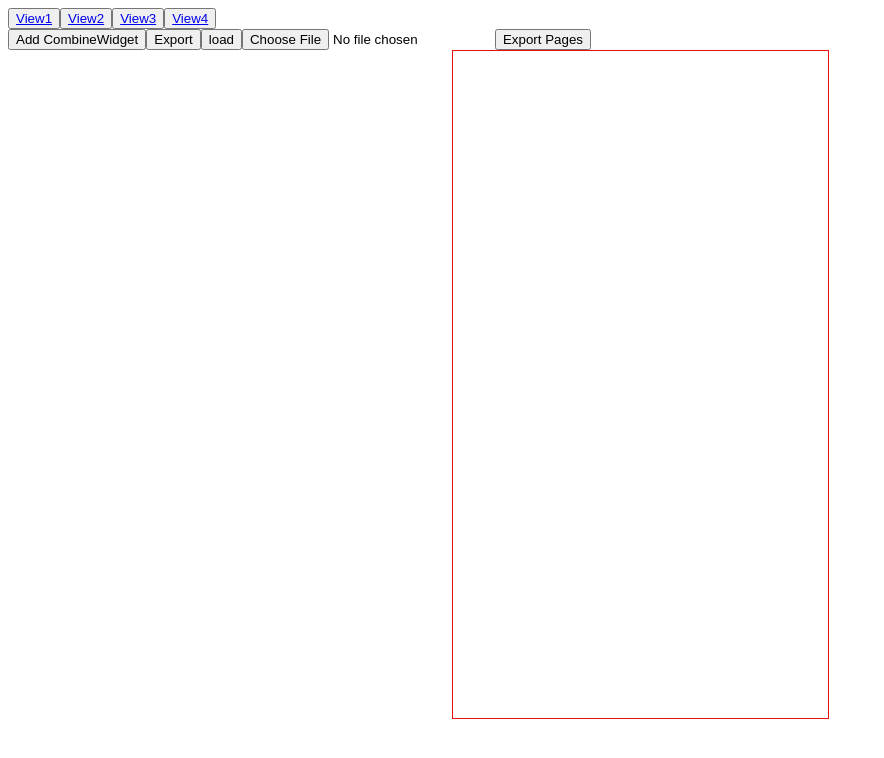
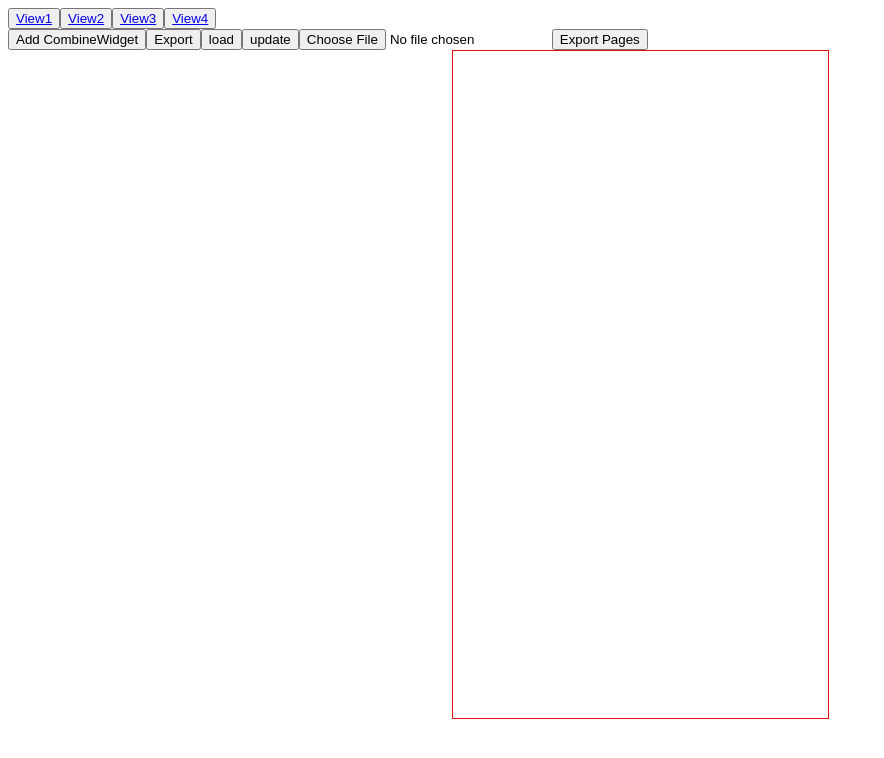
Before and after one commit to water1207/H5-Demo, a Vue app: page /MyView4 in a window 1280 px wide. Shown: the top 758 px of the page, without its empty margins (0-884 px from the left). Built offline with nearby package versions, Linux system fonts and the light colour scheme.

Commit message:
update template data

```diff
--- a/src/views/MyView4.vue
+++ b/src/views/MyView4.vue
@@ -3,7 +3,8 @@
       <div class="components-panel">
         <button @click="addWidget('CombineWidget')">Add CombineWidget</button>
         <button @click="saveTemplate()">Export</button>
-        <button @click="loadTemplate(2)">load</button>
+        <button @click="loadTemplate(1)">load</button>
+        <button @click="updateTemplate(1)">update</button>
         <input type="file" @change="handleFileUpload">
         <button @click="exportHtmlPages">Export Pages</button>
       </div>
@@ -106,6 +107,21 @@
             console.error("加载模板数据失败", error);
           });
         },
+
+        updateTemplate(templateId) {
+          const templateData = {
+            id: templateId,
+            name: "test1",
+            data: JSON.stringify({widgets: this.widgets, dynamics: this.dynamics, dynamicsNotes: this.dynamicsNotes}),
+          };
+          axios.post('http://127.0.0.1:8088/api/templates/update', templateData).then(response => {
+            console.log('模板保存成功', response);
+          }).catch(error => {
+            console.error('模板保存失败', error);
+          });
+
+        },
+
         applyTemplate(templateData) {
           this.widgets = templateData.widgets;
           this.dynamics = templateData.dynamics;
```
